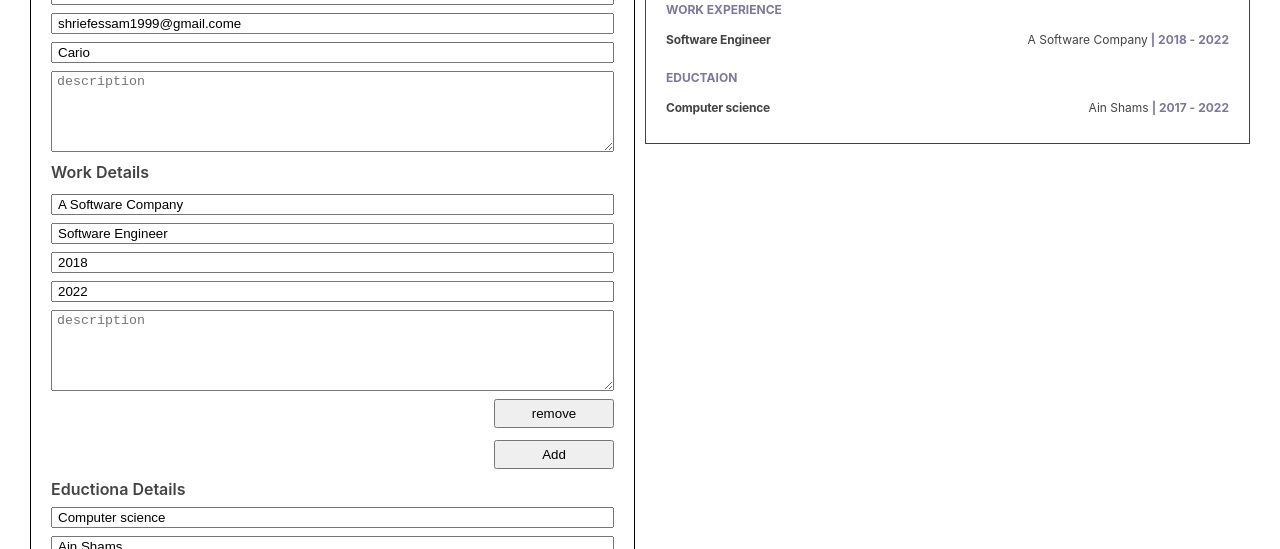
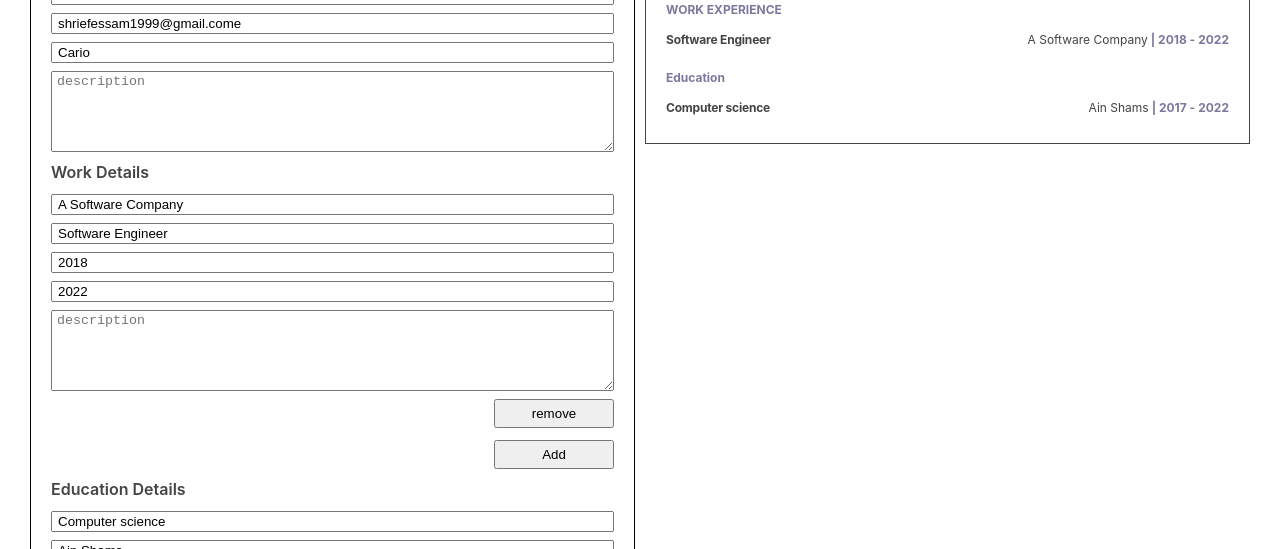
Before and after one commit to Shrief88/CvCreator, a React (Vite) app: page / in a window 1280 px wide. Shown: the part 153-702 px from the top of the page. Built offline with nearby package versions, Linux system fonts and the light colour scheme.

Commit message:
allow user to more than one degree

```diff
--- a/src/App.jsx
+++ b/src/App.jsx
@@ -29,20 +29,24 @@ class App extends Component{
       description:""
     }],
 
-    educationData : {
+    educationData : [{
+      id:1,
       degree:"Computer science",
       university:"Ain Shams",
       startDate:"2017",
       endDate:"2022",
       description:""
-    }
+    }]
   };
 
   this.updatePersonalData = this.updatePersonalData.bind(this)
-  this.updateworkData = this.updateworkData.bind(this)
-  this.addworkData = this.addworkData.bind(this)
+  this.updateWorkData = this.updateWorkData.bind(this)
+  this.addWorkData = this.addWorkData.bind(this)
+  this.removeWorkData = this.removeWorkData.bind(this)
   this.updateEductionaData = this.updateEductionaData.bind(this)
-  this.removeWorkData = this.removeWorkData.bind(this)
+  this.addEducationData = this.addEducationData.bind(this)
+  this.removeEducationData = this.removeEducationData.bind(this)
+
 
   }
 
@@ -57,8 +61,8 @@ class App extends Component{
     }));
   }
 
-  addworkData(){
-    const newObject = {name:"",job:"",phone:"",email:"",state:"",description:"",id:this.state.workData.length+1};
+  addWorkData(){
+    const newObject = {company:"",position:"",startDate:"",endDate:"",description:"",id:this.state.workData.length+1};
     this.setState(prevState=>({
       workData : [...prevState.workData,newObject]
     }))
@@ -71,7 +75,7 @@ class App extends Component{
     }))
   }
 
-  updateworkData(event){
+  updateWorkData(event){
     const name = event.target.name;
     const value = event.target.value;
     const id = event.target.parentElement.id;
@@ -82,14 +86,29 @@ class App extends Component{
     }))
   }
 
+  addEducationData(){
+    const newObject = {degree:"",position:"",startDate:"",endDate:"",description:"",
+    id:this.state.educationData.length+1};
+    this.setState(prevState=>({
+      educationData : [...prevState.educationData,newObject]
+    }))
+  }
+
+  removeEducationData(event){
+    const id = event.target.parentElement.id;
+    this.setState(prevState=>({
+      educationData:prevState.educationData.filter(item=>item.id != id)
+    }))
+  }
+
   updateEductionaData(event){
     const name = event.target.name;
     const value = event.target.value;
+    const id = event.target.parentElement.id;
     this.setState(prevState=>({
-      educationData:{
-        ...prevState.educationData,
-        [name]: value,
-      }
+      educationData: prevState.educationData.map(item=>{
+        return item.id == id ? {...item,[name]:value} : item;
+      })
     }));
   }
 
@@ -102,16 +121,24 @@ class App extends Component{
 
           <WorkForm
             deleteItem={this.removeWorkData}
-            handleInput={this.updateworkData}
+            handleInput={this.updateWorkData}
             formData={this.state.workData}
-            addItem={this.addworkData}
+            addItem={this.addWorkData}
           />
 
-          <EductionaForm handleInput={this.updateEductionaData} formData={this.state.educationData}/>
+          <EductionaForm
+            handleInput={this.updateEductionaData}
+            formData={this.state.educationData}
+            addItem={this.addEducationData}
+            deleteItem={this.removeEducationData}
+          />
         </div>
         <div>
-          <OutputForm personalData={this.state.personalData} workData={this.state.workData}
-          educationData={this.state.educationData}/>
+          <OutputForm
+            personalData={this.state.personalData}
+            workData={this.state.workData}
+            educationData={this.state.educationData}
+          />
         </div>
 
       </div>
--- a/src/components/EductionForm.jsx
+++ b/src/components/EductionForm.jsx
@@ -6,18 +6,26 @@ class EductionaForm extends Component{
 
     render() {
         const formData = this.props.formData;
+        const forms = formData.map(item=>
+          <div className="section-form" id={item.id} key={item.id}>
+            <input placeholder="degree" type="text" name="degree" onChange={this.props.handleInput}
+            value={item.degree}/>
+            <input placeholder="university" type="text" name="university" onChange={this.props.handleInput}
+            value={item.university}/>
+            <input placeholder="start date" type="text" name="startDate" onChange={this.props.handleInput}
+            value={item.startDate}/>
+            <input type="text" placeholder="end date" name="endDate" onChange={this.props.handleInput}
+            value={item.endDate}/>
+            <textarea placeholder="description" name="description" cols="10" rows="5" onChange={this.props.handleInput} value={item.description} />
+            <button onClick={this.props.deleteItem}>remove</button>
+          </div>
+        )
+
         return (
-          <div className="section-form">
-            <p className="section-input">Eductiona Details</p>
-            <input placeholder="degree" type="text" name="degree" onChange={this.props.handleInput}
-            value={formData.degree}/>
-            <input placeholder="university" type="text" name="university" onChange={this.props.handleInput}
-            value={formData.university}/>
-            <input placeholder="start date" type="text" name="startDate" onChange={this.props.handleInput}
-            value={formData.startDate}/>
-            <input type="text" placeholder="end date" name="endDate" onChange={this.props.handleInput}
-            value={formData.endDate}/>
-            <textarea placeholder="description" name="description" cols="10" rows="5" onChange={this.props.handleInput} value={formData.description} />
+          <div className="work-input">
+            <p className="section-input">Education Details</p>
+            {forms}
+            <button onClick={this.props.addItem}>Add</button>
           </div>
         );
     }
--- a/src/components/OutputForm.jsx
+++ b/src/components/OutputForm.jsx
@@ -13,12 +13,26 @@ class OutputForm extends Component{
         const workOutput = workData.map(item=>
             <div key={item.id}>
                 <div className="section-info">
-                <p className="work-position">{item.position}</p>
-                <div>
-                    <p>{item.company}</p>
-                    {item.startDate && <p className="date">| {item.startDate} -</p>}
-                    {item.endDate && <p className="date">{item.endDate}</p>}
+                    <p className="work-position">{item.position}</p>
+                    <div>
+                        <p>{item.company}</p>
+                        {item.startDate && <p className="date">| {item.startDate} -</p>}
+                        {item.endDate && <p className="date">{item.endDate}</p>}
+                    </div>
                 </div>
+                <p className="description">{item.description}</p>
+            </div>
+        )
+
+        const educationOuput= educationData.map(item=>
+            <div key={item.id}>
+                <div className="section-info">
+                    <p className="degree">{item.degree}</p>
+                    <div>
+                        <p>{item.university}</p>
+                        {item.startDate && <p className="date">| {item.startDate} -</p>}
+                        {item.endDate && <p className="date">{item.endDate}</p>}
+                    </div>
                 </div>
                 <p className="description">{item.description}</p>
             </div>
@@ -34,23 +48,10 @@ class OutputForm extends Component{
                     {workOutput}
                 </div>
 
-
                 <div>
-                    <p className="section-title">EDUCTAION</p>
-                    <div className="section-info">
-                        <p className="degree">{educationData.degree}</p>
-                        <div>
-                            <p>{educationData.university}</p>
-                            {educationData.startDate && <p className="date">| {educationData.startDate} -</p>}
-                            {educationData.endDate && <p className="date">{educationData.endDate}</p>}
-                        </div>
-
-
-                    </div>
-                    <p className="description">{educationData.description}</p>
+                    {educationData.length >0 &&<p className="section-title">Education</p>}
+                    {educationOuput}
                 </div>
-
-
             </div>
         )
 
```
